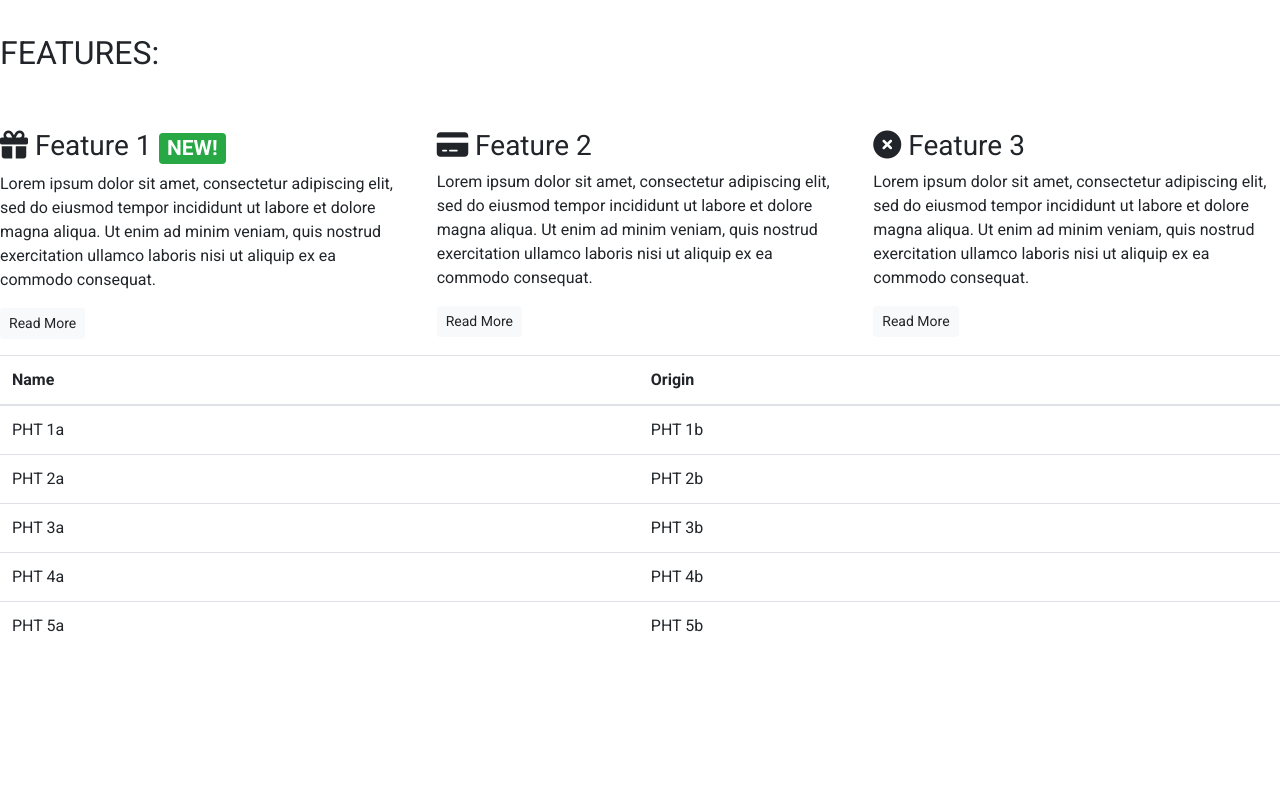
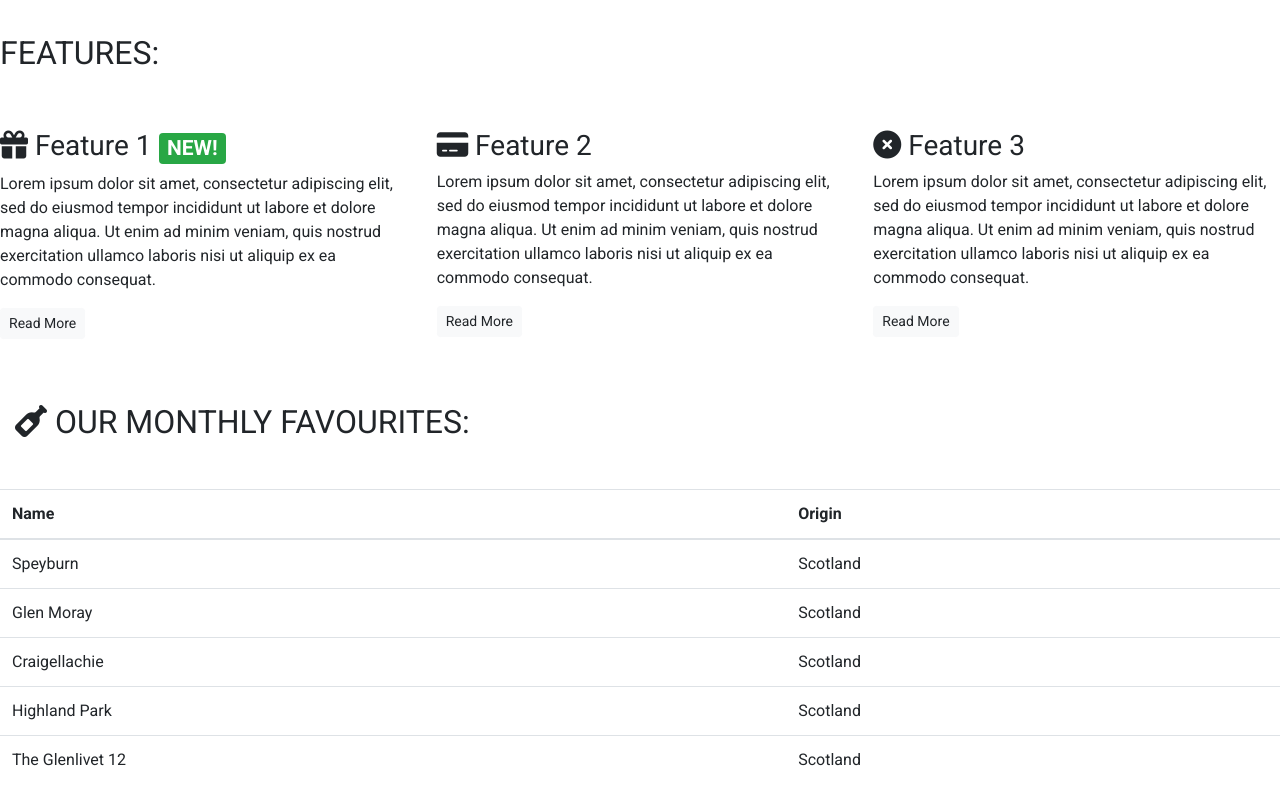
Before and after one commit to TobinStonelake/whiskey-drop, a plain HTML site: page index.html in a window 1280 px wide. Shown: the part 1134-1934 px from the top of the page. Before the commit the page ends 1800 px from the top, so only its background shows below. Drawn offline with nearby package versions, Linux system fonts and the light colour scheme.

Commit message:
Added favourite whiskeys and their origin

```diff
--- a/index.html
+++ b/index.html
@@ -222,6 +222,9 @@
 
     <!-- Monthly Favourites-->
     <section>
+    <div class="col-12 my-5">
+            <h2 class="text-uppercase"><i class="fas fa-wine-bottle"></i> Our Monthly Favourites:</h2>
+          </div>
       <table class="table">
         <thead>
           <tr>
@@ -231,24 +234,24 @@
         </thead>
         <tbody>
           <tr>
-            <td>PHT 1a</td>
-            <td>PHT 1b</td>
+            <td>Speyburn</td>
+            <td>Scotland</td>
           </tr>
           <tr>
-            <td>PHT 2a</td>
-            <td>PHT 2b</td>
+            <td>Glen Moray</td>
+            <td>Scotland</td>
           </tr>
           <tr>
-            <td>PHT 3a</td>
-            <td>PHT 3b</td>
+            <td>Craigellachie</td>
+            <td>Scotland</td>
           </tr>
           <tr>
-            <td>PHT 4a</td>
-            <td>PHT 4b</td>
+            <td>Highland Park</td>
+            <td>Scotland</td>
           </tr>
           <tr>
-            <td>PHT 5a</td>
-            <td>PHT 5b</td>
+            <td>The Glenlivet 12</td>
+            <td>Scotland</td>
           </tr>
         </tbody>
       </table>
```
